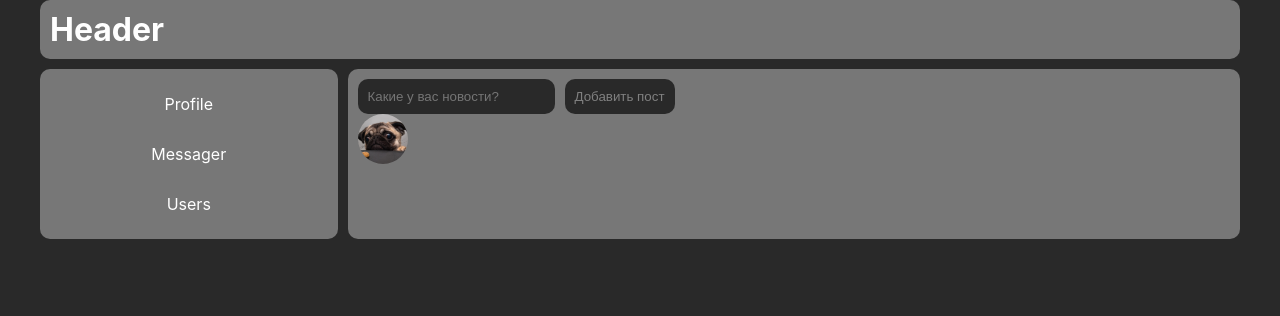
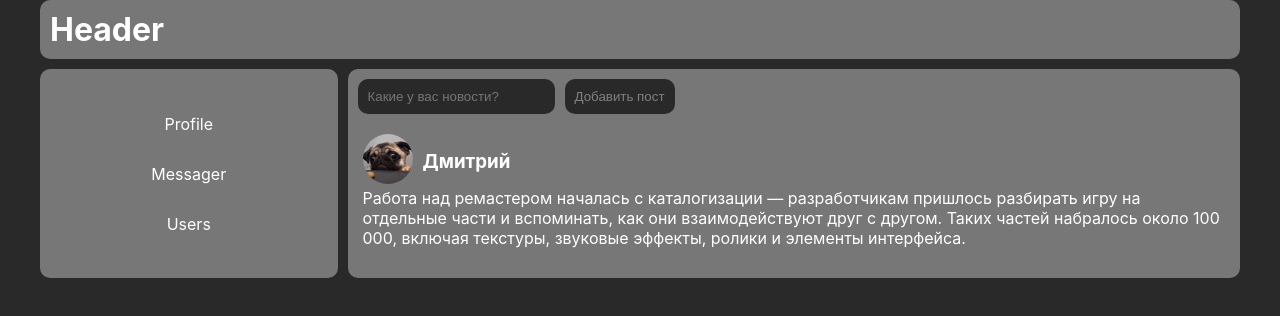
Before and after one commit to Dimanka-smok/reactsocial, a React (Create React App) app in the folder helloworld/: page / in a window 1280 px wide. Shown: the top 316 px of the page. Built offline with nearby package versions, Linux system fonts and the light colour scheme.

Commit message:
Add post in Profile

```diff
--- a/helloworld/src/components/Navbar/Navbar.css
+++ b/helloworld/src/components/Navbar/Navbar.css
@@ -1,6 +1,10 @@
 .navbar{
    padding:0;
    text-align: center;
+   display: flex;
+   align-items: center;
+   justify-content: center;
+   flex-direction: column;
   }
 
 a{
--- a/helloworld/src/components/Profile/Profile.css
+++ b/helloworld/src/components/Profile/Profile.css
@@ -28,3 +28,19 @@
     border-radius: 50px;
     object-fit: cover;
   }
+
+  .post h3{
+    display: inline-block;
+    position: absolute;
+    top:50%;
+    transform: translateY(-50%);
+    margin-left: 10px;
+  }
+
+  .post-data{
+    position: relative;
+  }
+
+  .post{
+    margin: 20px 5px;
+  }
--- a/helloworld/src/components/Profile/Profile.js
+++ b/helloworld/src/components/Profile/Profile.js
@@ -12,7 +12,12 @@ function Profile(){
                 <input placeholder="Какие у вас новости?"/>
                 <button>Добавить пост</button>
                 <div className="post">
+                    <div className="post-data">
                     <img src={Pes}/>
+                    <h3>Дмитрий</h3>
+                    </div>
+                    <p>Работа над ремастером началась с каталогизации — разработчикам пришлось разбирать игру на отдельные части и вспоминать, как они взаимодействуют друг с другом. Таких частей набралось около 100 000, включая текстуры, звуковые эффекты, ролики и элементы интерфейса.</p>
+
                 </div>
             </div>
         </div>
```
